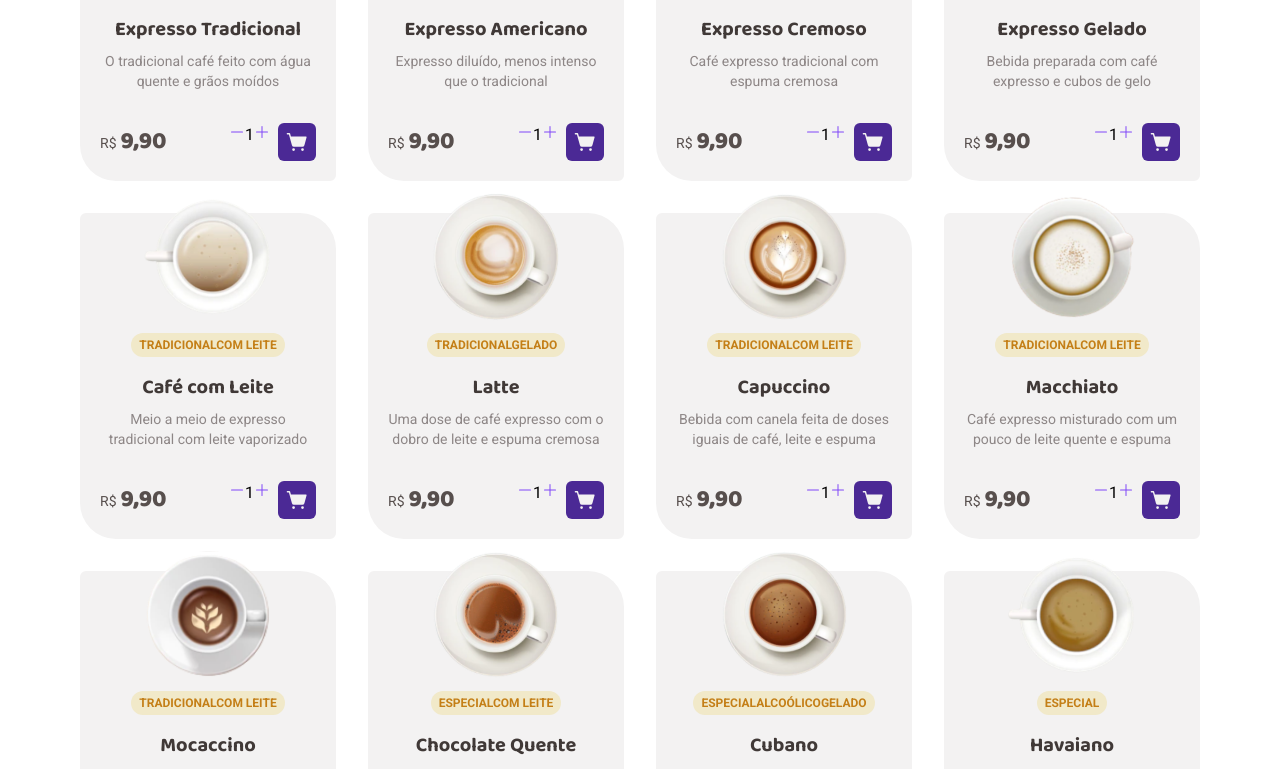
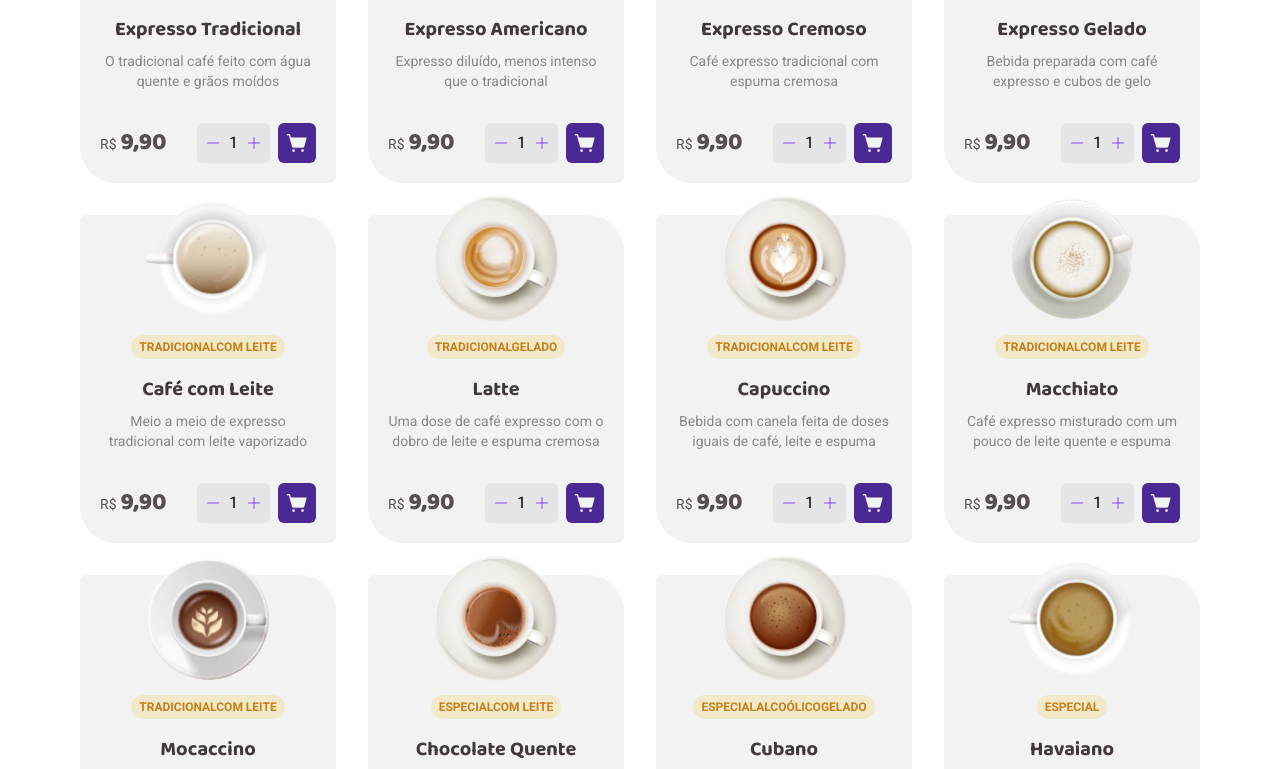
Before and after one commit to andresilveira1/coffee-delivery, a React (Vite) app: page / in a window 1280 px wide. Shown: the part 793-1562 px from the top of the page. Built offline with nearby package versions, Linux system fonts and the light colour scheme.

Commit message:
style: add styles to Counter

```diff
--- a/src/pages/Home/components/Card.tsx
+++ b/src/pages/Home/components/Card.tsx
@@ -30,7 +30,7 @@ export function Card({ image, tag, title, description, price }: CardProps) {
         </span>
 
         <div className="flex gap-2">
-          <Counter />
+          <Counter className="flex items-center gap-2 bg-base-200 p-2 rounded-md" />
 
           <button
             title="Adicionar ao carrinho de compras"
```
